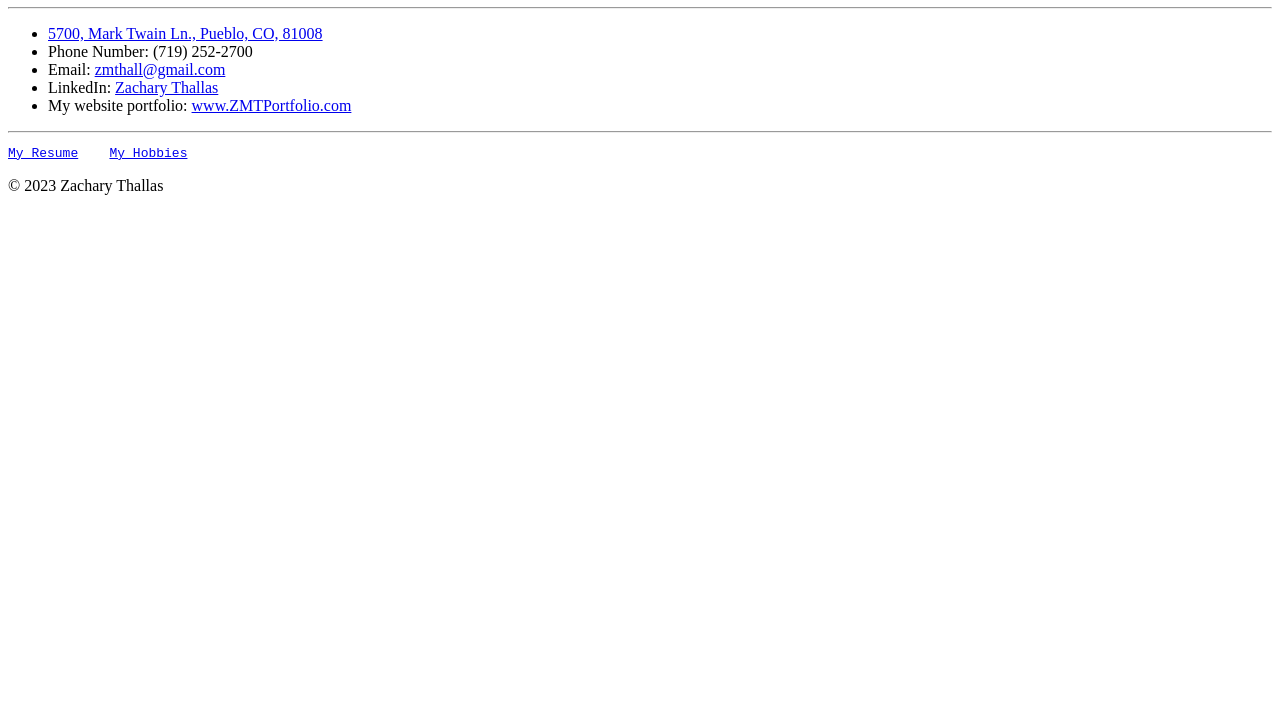
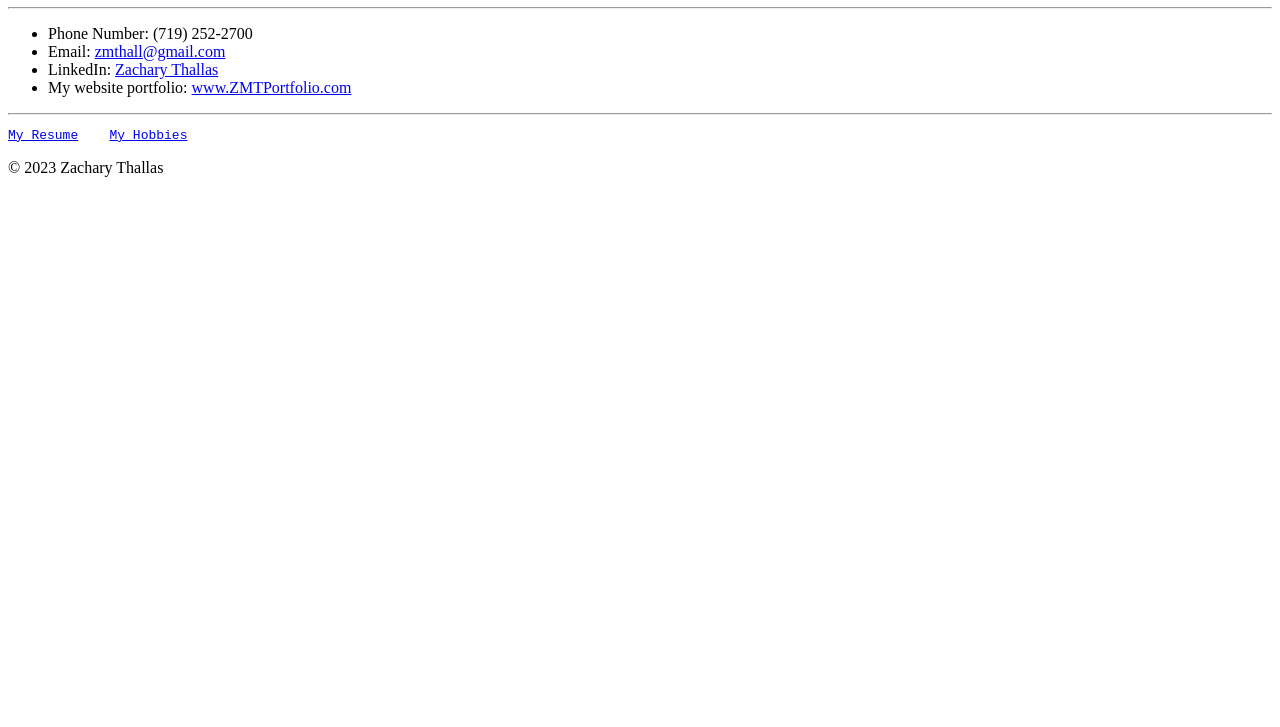
Before and after one commit to zmthall/Resume, a plain HTML site: page Public/contact.html in a window 1280 px wide. Shown: the part 73-800 px from the top of the page. Drawn offline with Linux system fonts and the light colour scheme.

Commit message:
Update contact.html

```diff
--- a/Public/contact.html
+++ b/Public/contact.html
@@ -9,7 +9,6 @@
     <h1>Zachary Thallas' Contact Information</h1>
     <hr />
     <ul>
-        <li><a href="https://www.google.com/maps/place/5700+Mark+Twain+Ln,+Pueblo,+CO+81008/@38.3328142,-104.6385109,17z/data=!3m1!4b1!4m6!3m5!1s0x8713a1eb29dcbedf:0xd349bee62ff042b7!8m2!3d38.33281!4d-104.635936!16s%2Fg%2F11dznxq_7b?entry=ttu">5700, Mark Twain Ln., Pueblo, CO, 81008</a></li>
         <li>Phone Number: (719) 252-2700</li>
         <li>Email: <a href="mailto:zmthall@gmail.com">zmthall@gmail.com</a></li>
         <li>LinkedIn: <a href="https://www.linkedin.com/in/zachary-thallas">Zachary Thallas</a></li>
```
